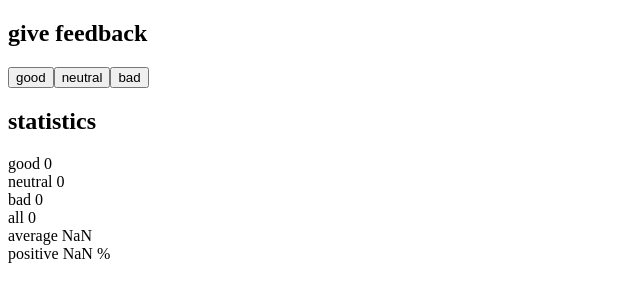
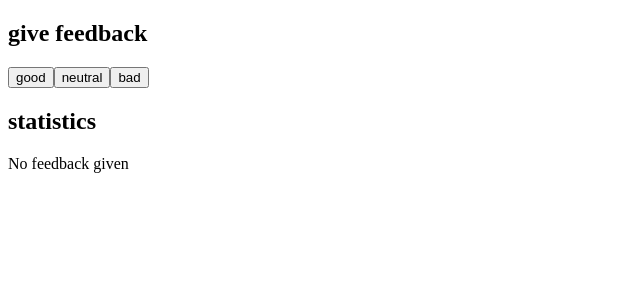
Before and after one commit to KenniBlank/FullStackOpen, a React (Vite) app in the folder part1/unicafe/: page / in a window 1280 px wide. Shown: the top 302 px of the page, without its empty margins (0-640 px from the left). Built offline with nearby package versions, Linux system fonts and the light colour scheme.

Commit message:
Part 1's Exercise 1.9 complete

```diff
--- a/part1/unicafe/src/App.jsx
+++ b/part1/unicafe/src/App.jsx
@@ -9,6 +9,13 @@ const Header = ({displayText}) => (
 const Statistics = ({good, neutral, bad}) => {
   const sum = good + neutral + bad
 
+  if (sum == 0){
+    return (
+      <div>
+        No feedback given
+      </div>
+    )
+  }
   return (
     <div>
       <div>good {good}</div>
```
